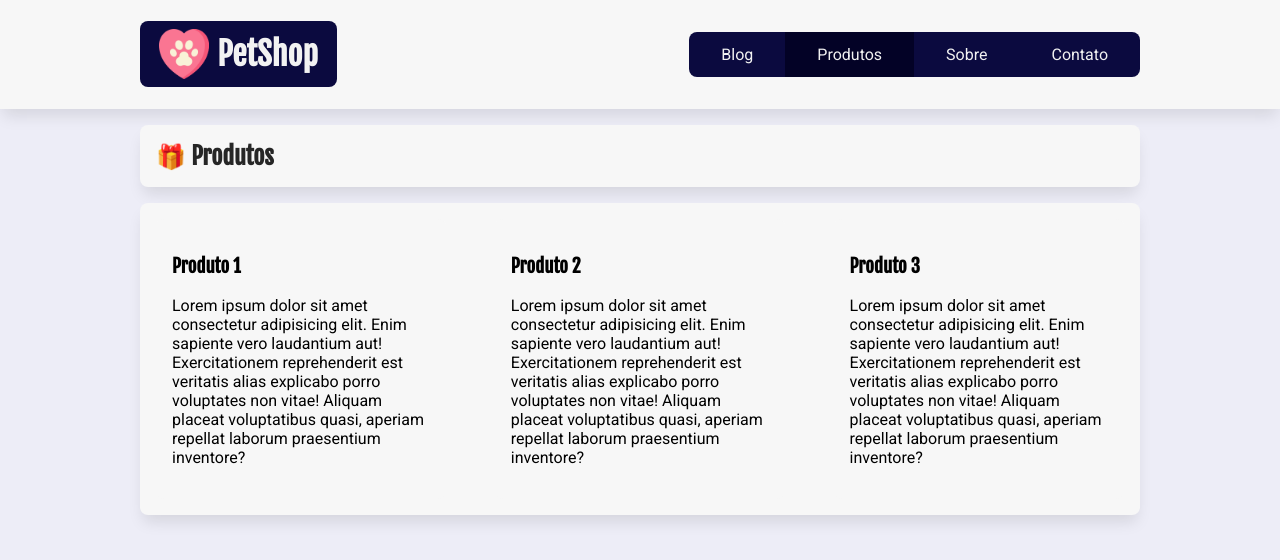
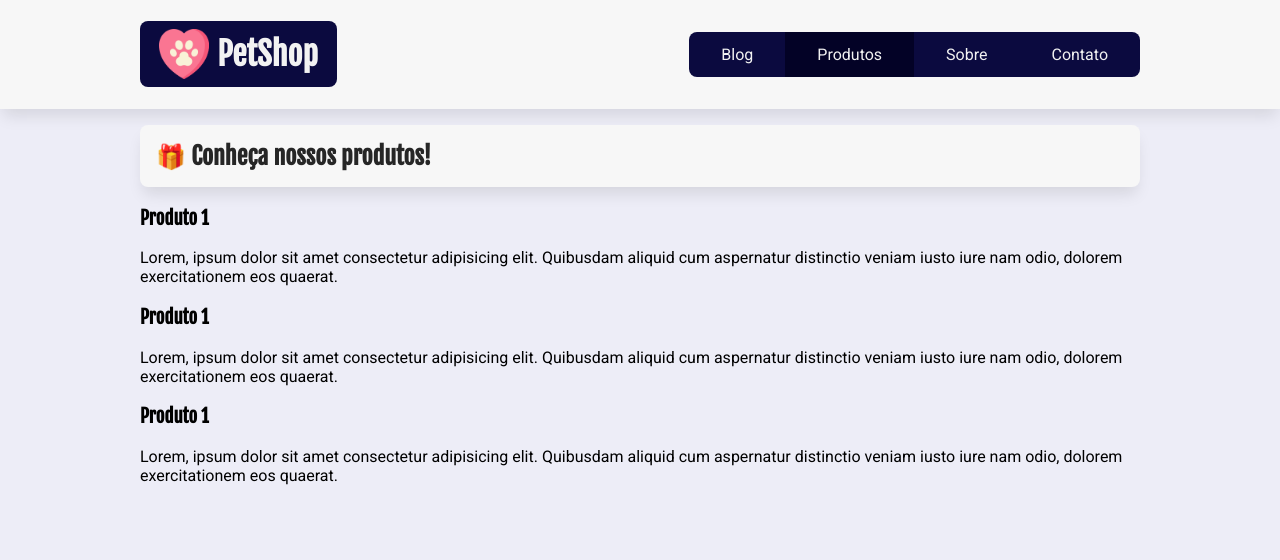
Before and after one commit to gabrielrluna/pertshop-react, a React (Create React App) app: page /produtos in a window 1280 px wide. Shown: the top 560 px of the page. Built offline with nearby package versions, Linux system fonts and the light colour scheme.

Commit message:
Prop Children

```diff
--- /dev/null
+++ b/src/components/Caixa/Caixa.jsx
@@ -0,0 +1,7 @@
+import estilos from "./Caixa.module.css";
+
+const Caixa = (props) => {
+  return <div>{props.children}</div>;
+};
+
+export default Caixa;
--- a/src/pages/Produtos/Produtos.jsx
+++ b/src/pages/Produtos/Produtos.jsx
@@ -1,41 +1,36 @@
 import estilos from "./Produtos.module.css";
+import Caixa from "../../components/Caixa/Caixa";
 
 const Produtos = () => {
   return (
     <section>
-      <h2 className={estilos.titulo_secao}>Produtos</h2>
-      <div id="produtos" className={estilos.produtos}>
+      <h2 className={estilos.titulo_secao}>Conheça nossos produtos!</h2>
+      <Caixa id="produtos" className={estilos.produtos}>
         <article>
           <h3>Produto 1</h3>
           <p>
-            Lorem ipsum dolor sit amet consectetur adipisicing elit. Enim
-            sapiente vero laudantium aut! Exercitationem reprehenderit est
-            veritatis alias explicabo porro voluptates non vitae! Aliquam
-            placeat voluptatibus quasi, aperiam repellat laborum praesentium
-            inventore?
+            Lorem, ipsum dolor sit amet consectetur adipisicing elit. Quibusdam
+            aliquid cum aspernatur distinctio veniam iusto iure nam odio,
+            dolorem exercitationem eos quaerat.
           </p>
         </article>
         <article>
-          <h3>Produto 2</h3>
+          <h3>Produto 1</h3>
           <p>
-            Lorem ipsum dolor sit amet consectetur adipisicing elit. Enim
-            sapiente vero laudantium aut! Exercitationem reprehenderit est
-            veritatis alias explicabo porro voluptates non vitae! Aliquam
-            placeat voluptatibus quasi, aperiam repellat laborum praesentium
-            inventore?
+            Lorem, ipsum dolor sit amet consectetur adipisicing elit. Quibusdam
+            aliquid cum aspernatur distinctio veniam iusto iure nam odio,
+            dolorem exercitationem eos quaerat.
           </p>
         </article>
         <article>
-          <h3>Produto 3</h3>
+          <h3>Produto 1</h3>
           <p>
-            Lorem ipsum dolor sit amet consectetur adipisicing elit. Enim
-            sapiente vero laudantium aut! Exercitationem reprehenderit est
-            veritatis alias explicabo porro voluptates non vitae! Aliquam
-            placeat voluptatibus quasi, aperiam repellat laborum praesentium
-            inventore?
+            Lorem, ipsum dolor sit amet consectetur adipisicing elit. Quibusdam
+            aliquid cum aspernatur distinctio veniam iusto iure nam odio,
+            dolorem exercitationem eos quaerat.
           </p>
         </article>
-      </div>
+      </Caixa>
     </section>
   );
 };
--- a/src/pages/Sobre/Sobre.jsx
+++ b/src/pages/Sobre/Sobre.jsx
@@ -1,10 +1,11 @@
+import Caixa from "../../components/Caixa/Caixa";
 import estilos from "./Sobre.module.css";
 
 const Sobre = () => {
   return (
     <section>
       <h2 className={estilos.titulo_secao}>Sobre nosso PetShop</h2>
-      <div id="sobre">
+      <Caixa id="sobre">
         <h3>Missão</h3>
         <p>
           Lorem ipsum dolor sit amet consectetur adipisicing elit. Neque, sint
@@ -20,7 +21,7 @@ const Sobre = () => {
           Lorem ipsum dolor sit amet consectetur adipisicing elit. Neque, sint
           quis est blanditiis voluptas dolorum et odit illum deleniti veritatis!
         </p>
-      </div>
+      </Caixa>
     </section>
   );
 };
```
Also changed, not shown: src/components/Caixa/Caixa.module.css (added).
